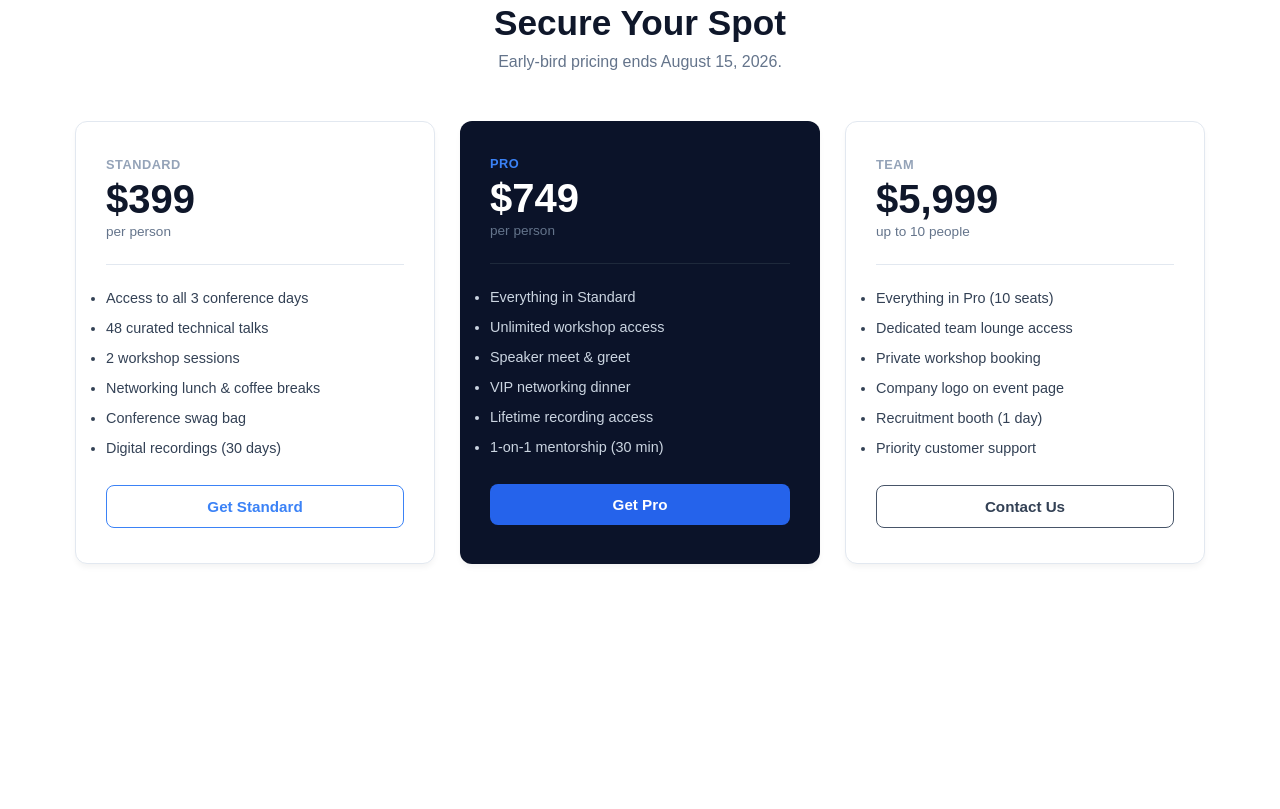
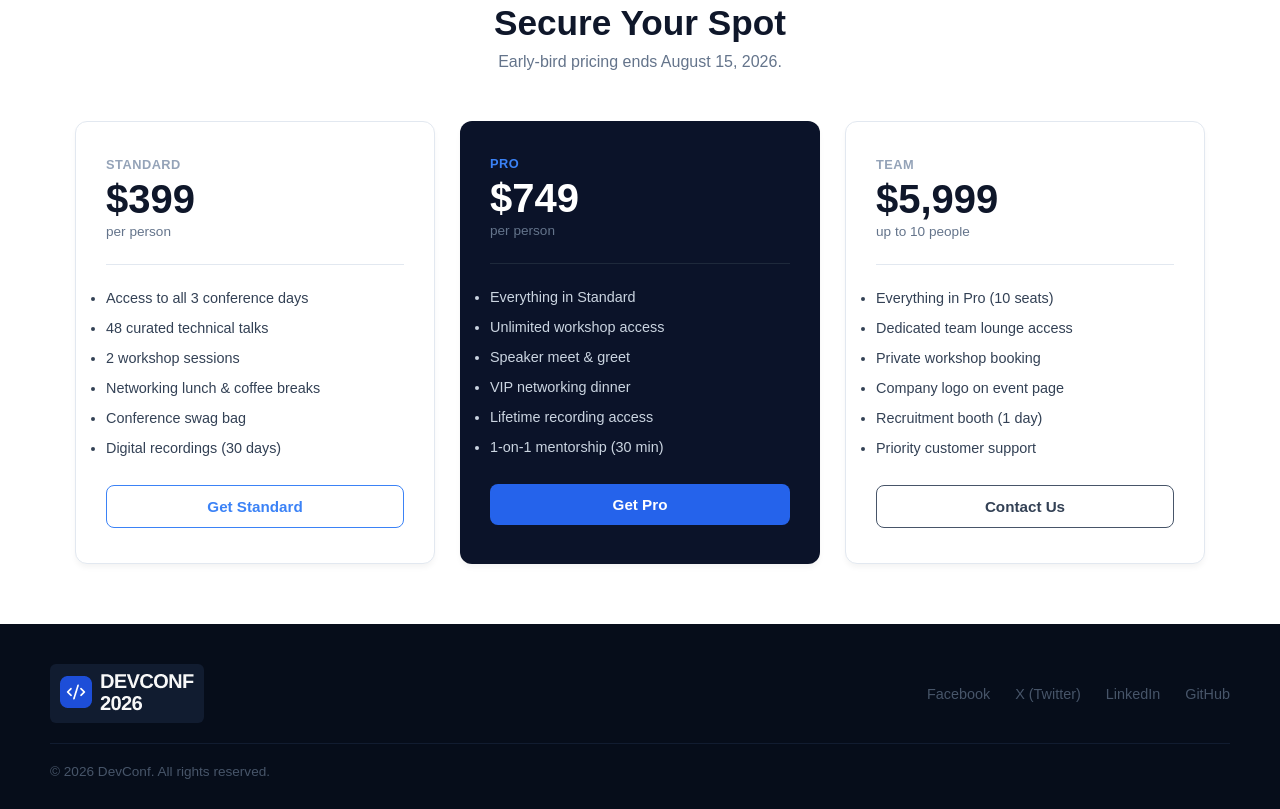
Before and after one commit to mahim25web/B14-A01-DevConf-2026, a plain HTML site: page index.html in a window 1280 px wide. Shown: the part 1697-2506 px from the top of the page. Before the commit the page ends 2321 px from the top, so only its background shows below. Drawn offline with Linux system fonts and the light colour scheme.

Commit message:
added footer

```diff
--- a/index.html
+++ b/index.html
@@ -146,5 +146,37 @@
     </div>
 </section>
 
+
+<!--- Footer Section --->
+<footer class="footer-parent">
+    <div class="footer-container">
+
+
+        <div class="footer-top">
+            <div class="footer-brand">
+                <span class="code-icon"><img src="./assets/footer-logo.png" alt=""></span>
+                <div class="brand-text">
+
+                </div>
+            </div>
+            <div class="footer-socials">
+                <a href="#">Facebook</a>
+                <a href="#">X (Twitter)</a>
+                <a href="#">LinkedIn</a>
+                <a href="#">GitHub</a>
+            </div>
+        </div>
+
+
+        <hr class="footer-divider">
+
+
+        <div class="footer-bottom">
+            <p>&copy; 2026 DevConf. All rights reserved.</p>
+        </div>
+
+    </div>
+</footer>
+
 </body>
 </html>
--- a/styles.css
+++ b/styles.css
@@ -280,3 +280,86 @@ a {
     border: 1px solid #475569;
     color: #334155;
 }
+
+
+.footer-parent {
+    background-color: #060d1a;
+    color: #475569;
+    padding: 40px 50px 30px 50px;
+}
+
+.footer-container {
+    max-width: 1200px;
+    margin: 0 auto;
+}
+
+
+.footer-top {
+    display: flex;
+    justify-content: space-between;
+    align-items: center;
+    margin-bottom: 20px;
+}
+
+
+.footer-brand {
+    display: flex;
+    align-items: center;
+    gap: 10px;
+}
+
+.code-icon {
+    background-color: #111c30;
+    color: #2563eb;
+    padding: 6px 10px;
+    border-radius: 6px;
+    font-weight: bold;
+    font-size: 0.9rem;
+}
+
+.brand-text {
+    display: flex;
+    flex-direction: column;
+    line-height: 1.2;
+}
+
+.brand-text strong {
+    color: #475569;
+    font-size: 0.95rem;
+    letter-spacing: 0.5px;
+}
+
+.brand-text span {
+    color: #334155;
+    font-size: 0.85rem;
+}
+
+
+.footer-socials {
+    display: flex;
+    gap: 25px;
+}
+
+.footer-socials a {
+    color: #475569;
+    text-decoration: none;
+    font-size: 0.9rem;
+    font-weight: 500;
+    transition: color 0.2s ease;
+}
+
+
+
+.footer-divider {
+    border: 0;
+    height: 1px;
+    background-color: #111c30;
+    margin-bottom: 20px;
+}
+
+
+.footer-bottom {
+    text-align: left;
+    font-size: 0.85rem;
+    color: #475569;
+}
```
